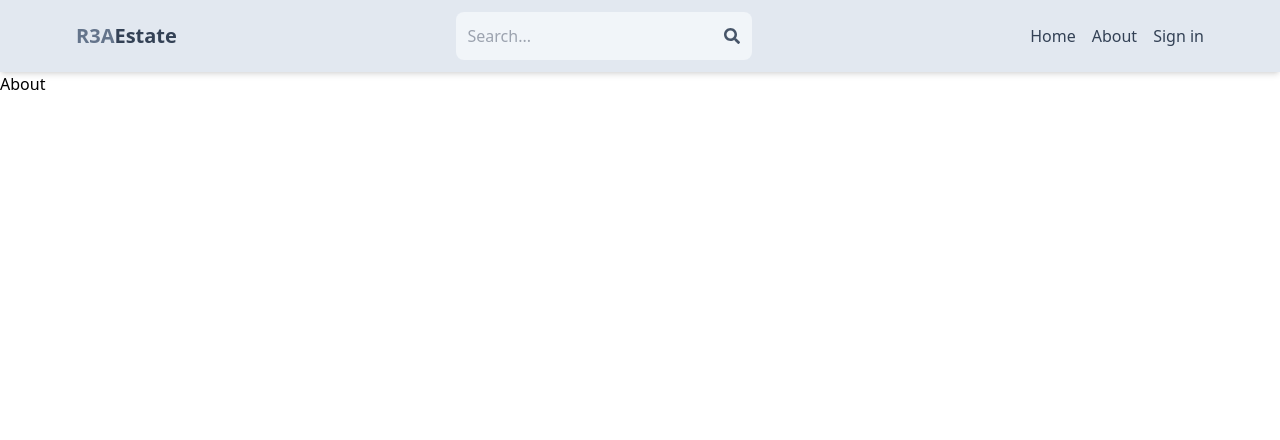
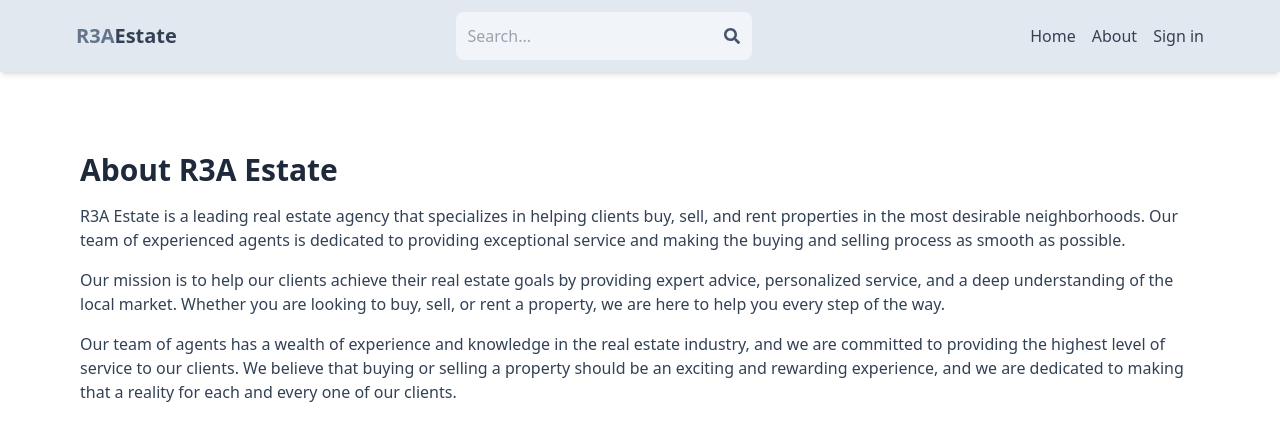
Before and after one commit to anilsebastin/mern_real_estate, a React (Vite) app in the folder client/: page /about in a window 1280 px wide. Shown: the top 440 px of the page. Built offline with nearby package versions, Linux system fonts and the light colour scheme; no server answers.

Commit message:
Complete about page

```diff
--- a/client/src/pages/About.jsx
+++ b/client/src/pages/About.jsx
@@ -1,7 +1,33 @@
 import React from "react";
 
 function About() {
-  return <div>About</div>;
+  return (
+    <div className="py-20 px-4 max-w-6xl mx-auto">
+      <h1 className="text-3xl font-bold mb-4 text-slate-800">
+        About R3A Estate
+      </h1>
+      <p className="mb-4 text-slate-700">
+        R3A Estate is a leading real estate agency that specializes in helping
+        clients buy, sell, and rent properties in the most desirable
+        neighborhoods. Our team of experienced agents is dedicated to providing
+        exceptional service and making the buying and selling process as smooth
+        as possible.
+      </p>
+      <p className="mb-4 text-slate-700">
+        Our mission is to help our clients achieve their real estate goals by
+        providing expert advice, personalized service, and a deep understanding
+        of the local market. Whether you are looking to buy, sell, or rent a
+        property, we are here to help you every step of the way.
+      </p>
+      <p className="mb-4 text-slate-700">
+        Our team of agents has a wealth of experience and knowledge in the real
+        estate industry, and we are committed to providing the highest level of
+        service to our clients. We believe that buying or selling a property
+        should be an exciting and rewarding experience, and we are dedicated to
+        making that a reality for each and every one of our clients.
+      </p>
+    </div>
+  );
 }
 
 export default About;
```
